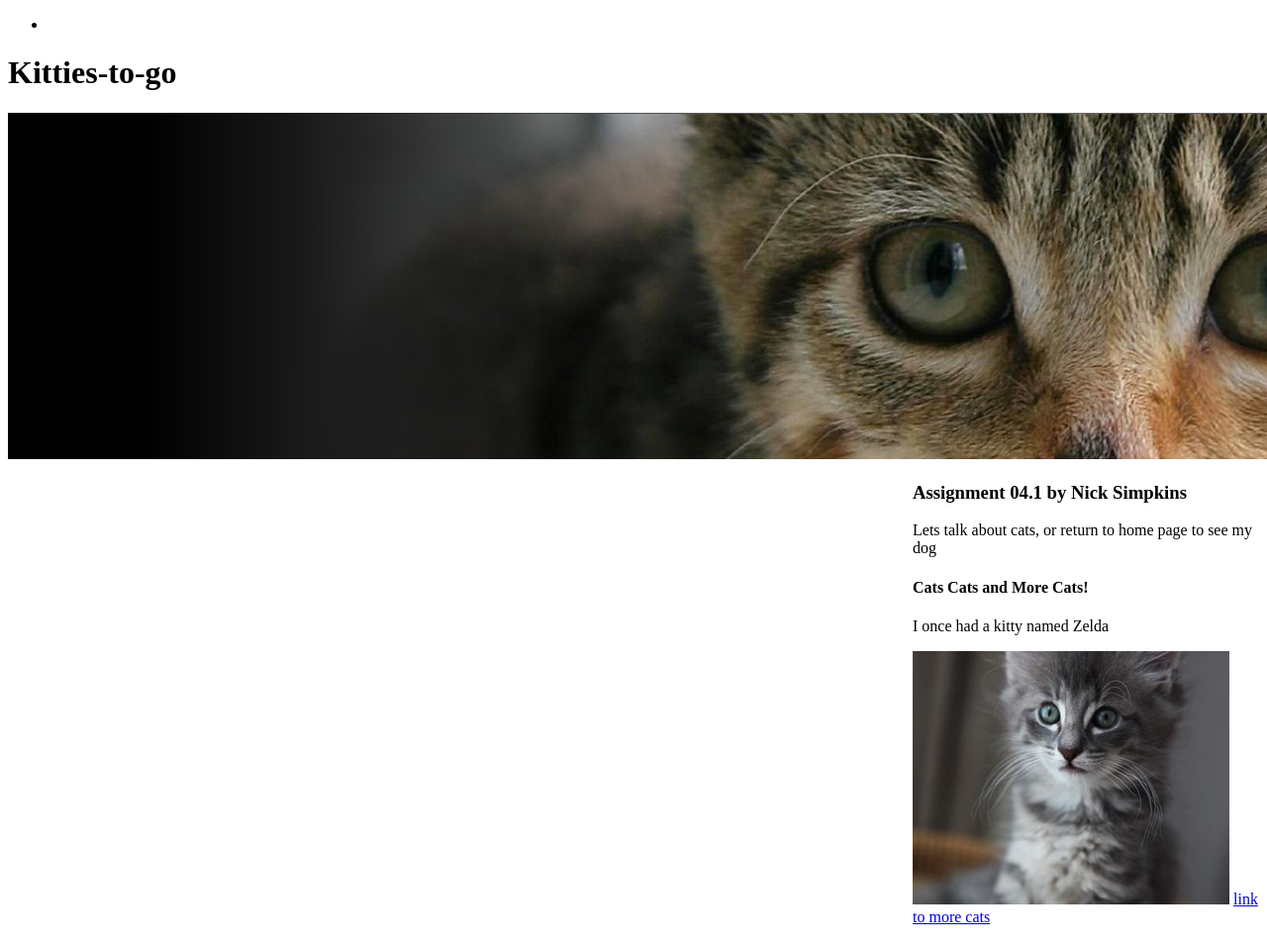
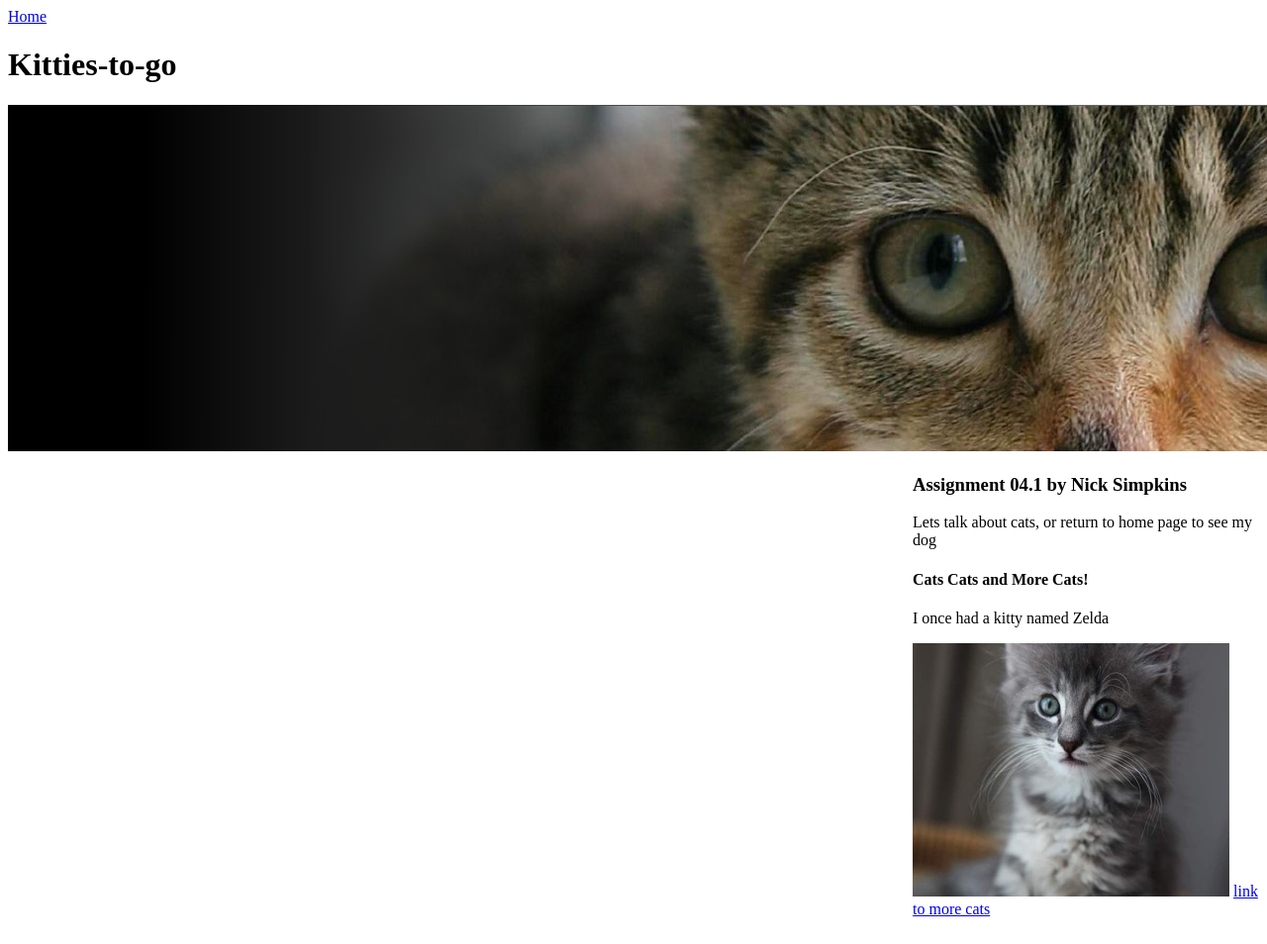
Before and after one commit to nsimpk/Kitties-to-go, a plain HTML site: page index.html in a window 1280 px wide. Shown: the top 954 px of the page at 99% size. Drawn offline with Linux system fonts and the light colour scheme.

Commit message:
add some A11y

```diff
--- a/index.html
+++ b/index.html
@@ -7,18 +7,17 @@
     </head>
     <body>
         <header>
-            <nav>
-                <ul>
-                    <li><span class="sr-only">this link will navigate to a new page<a href="https://nsimpk.github.io/portfolio/">Home</a></span></li>
-                </ul>
-            </nav>
+        </div>
+        <nav>
+            <span class="sr-only">this link will navigate to a new page</span>
+            <a href="https://nsimpk.github.io/portfolio/">Home</a>
+        </nav>
             <div>
                 <h1>Kitties-to-go</h1>
                 <img
                 class="fit-picture"
                 src="./images/banner-cats.jpg"
                 alt="banner-cats">
-            </div>
         </header>
         <div class="container">
             <aside class="box">
```
